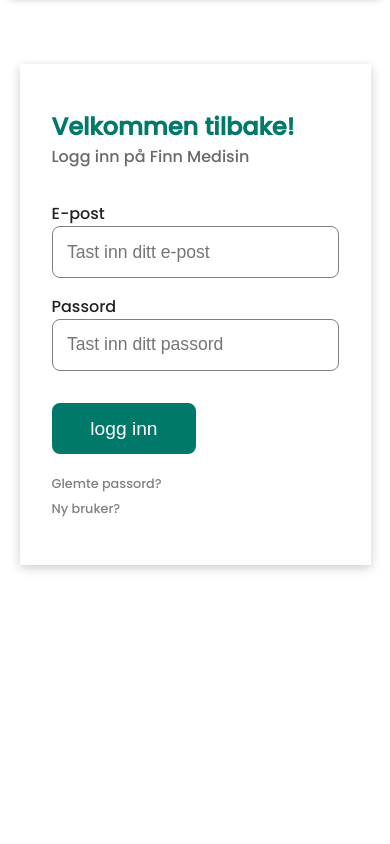
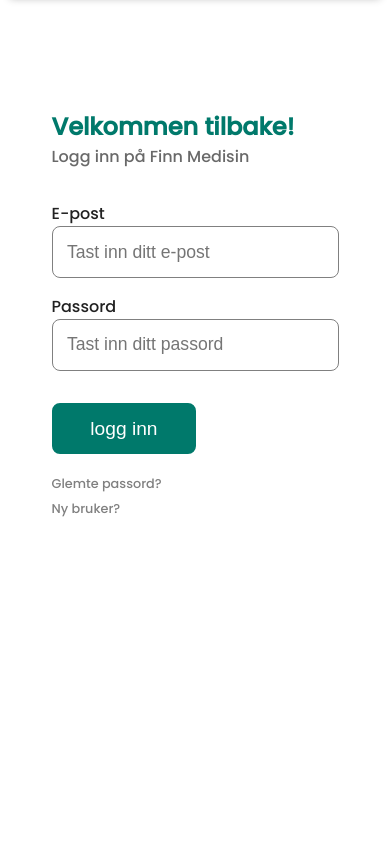
Before and after one commit to Josyno106/finn-medisin, a PHP site: page /logginn.php in a window 390 px wide. Shown: the part 127-971 px from the top of the page. Run offline with PHP 8.4, Linux system fonts and the light colour scheme; some web fonts are replaced.

Commit message:
added more mobile styles

```diff
--- a/css/loggin.css
+++ b/css/loggin.css
@@ -117,6 +117,7 @@ form {
     background-color: #fff;
     padding: 2rem 0;
     margin-top: 4rem;
+    box-shadow: none;
   }
   form {
     width: 90%;
```
